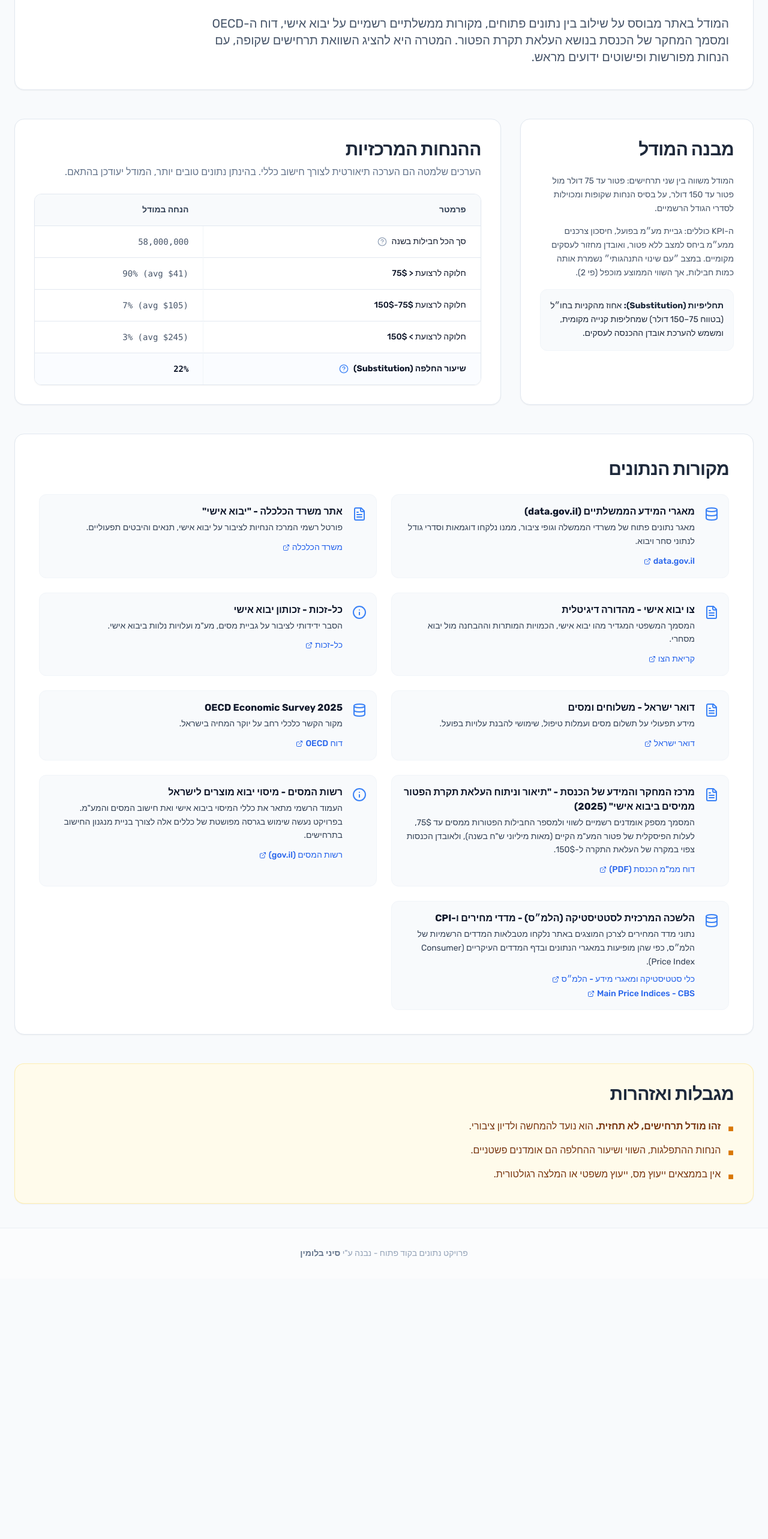
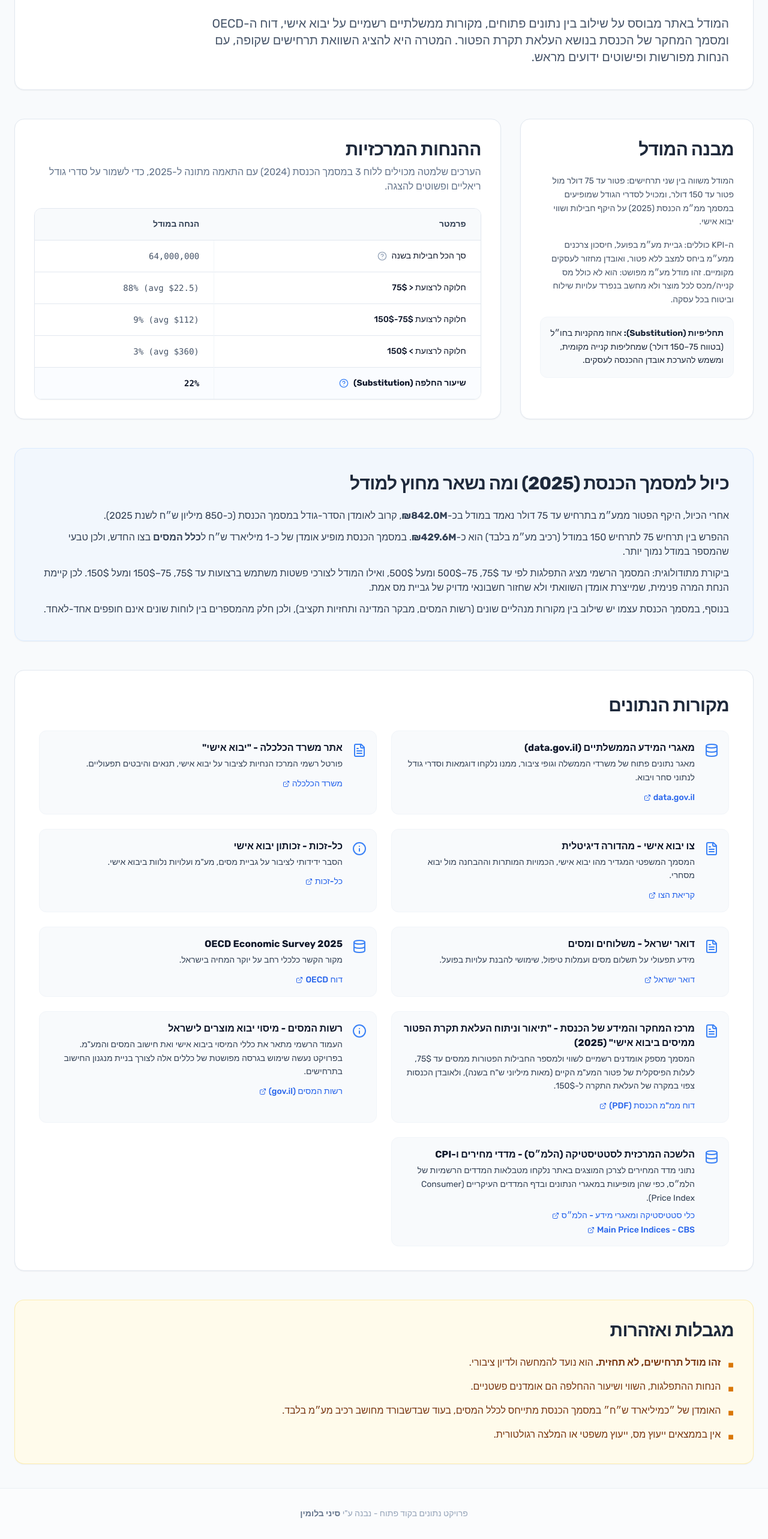
Before and after one commit to sinayblumin/75vs150, a Next.js app: page /methodology in a window 1280 px wide. Shown: the part 205-2771 px from the top of the page at 60% size. Before the commit the page ends 2337 px from the top, so only its background shows below. Built offline with nearby package versions, Linux system fonts and the light colour scheme; a web font is replaced by a local one.

Commit message:
feat: Implement initial data models for tax rules and assumptions, and set up dashboard UI components.

```diff
--- a/app/methodology/page.tsx
+++ b/app/methodology/page.tsx
@@ -2,12 +2,21 @@ import assumptions from '@/data/assumptions.json';
 import { SectionHeading } from '@/components/SectionHeading';
 import { HelpCircle, ExternalLink, Database, FileText, Info } from 'lucide-react';
 import { Tooltip, TooltipContent, TooltipProvider, TooltipTrigger } from '@/components/ui/tooltip';
+import { calculateScenario } from '@/lib/scenarioModel';
 
 export const metadata = {
     title: 'מתודולוגיה ומקורות - יבוא אישי',
 };
 
 export default function MethodologyPage() {
+    const scenarioNoExemption = calculateScenario(0);
+    const scenario75 = calculateScenario(75);
+    const scenario150 = calculateScenario(150);
+
+    const vatExemptionAt75 = scenarioNoExemption.totals.totalVatIls - scenario75.totals.totalVatIls;
+    const incrementalVatLossAt150 = scenario75.totals.totalVatIls - scenario150.totals.totalVatIls;
+    const formatMillions = (value: number) => `₪${(value / 1_000_000).toFixed(1)}M`;
+
     return (
         <div className="space-y-12 animate-in fade-in duration-500">
             <section className="bg-white p-8 md:p-10 rounded-2xl shadow-sm border border-slate-200">
@@ -24,10 +33,10 @@ export default function MethodologyPage() {
                     <SectionHeading title="מבנה המודל" />
                     <div className="text-slate-600 leading-relaxed text-sm space-y-4">
                         <p>
-                            המודל משווה בין שני תרחישים: פטור עד 75 דולר מול פטור עד 150 דולר, על בסיס הנחות שקופות ומכוילות לסדרי הגודל הרשמיים.
+                            המודל משווה בין שני תרחישים: פטור עד 75 דולר מול פטור עד 150 דולר, ומכויל לסדרי הגודל שמופיעים במסמך ממ״מ הכנסת (2025) על היקף חבילות ושווי יבוא אישי.
                         </p>
                         <p>
-                            ה-KPI כוללים: גביית מע״מ בפועל, חיסכון צרכנים ממע״מ ביחס למצב ללא פטור, ואובדן מחזור לעסקים מקומיים. במצב ״עם שינוי התנהגותי״ נשמרת אותה כמות חבילות, אך השווי הממוצע מוכפל (פי 2).
+                            ה-KPI כוללים: גביית מע״מ בפועל, חיסכון צרכנים ממע״מ ביחס למצב ללא פטור, ואובדן מחזור לעסקים מקומיים. זהו מודל מע״מ מפושט: הוא לא כולל מס קנייה/מכס לכל מוצר ולא מחשב בנפרד עלויות שילוח וביטוח בכל עסקה.
                         </p>
                         <div className="bg-slate-50 p-4 border border-slate-100 text-slate-800 rounded-xl">
                             <strong>תחליפיות (Substitution):</strong> אחוז מהקניות בחו״ל (בטווח 75–150 דולר) שמחליפות קנייה מקומית, ומשמש להערכת אובדן ההכנסה לעסקים.
@@ -38,7 +47,7 @@ export default function MethodologyPage() {
                 <section className="bg-white p-8 rounded-2xl shadow-sm border border-slate-200 lg:col-span-2 overflow-x-auto">
                     <SectionHeading
                         title="ההנחות המרכזיות"
-                        subtitle="הערכים שלמטה הם הערכה תיאורטית לצורך חישוב כללי. בהינתן נתונים טובים יותר, המודל יעודכן בהתאם."
+                        subtitle="הערכים שלמטה מכוילים ללוח 3 במסמך הכנסת (2024) עם התאמה מתונה ל-2025, כדי לשמור על סדרי גודל ריאליים ופשוטים להצגה."
                     />
                     <TooltipProvider>
                         <div className="overflow-x-auto border border-slate-200 rounded-xl shadow-sm">
@@ -99,7 +108,28 @@ export default function MethodologyPage() {
                 </section>
             </div>
 
-<section className="bg-white p-8 md:p-10 rounded-2xl shadow-sm border border-slate-200">
+            <section className="bg-blue-50/60 p-8 md:p-10 rounded-2xl shadow-sm border border-blue-100">
+                <SectionHeading title="כיול למסמך הכנסת (2025) ומה נשאר מחוץ למודל" />
+                <div className="space-y-3 text-sm md:text-base text-slate-700 leading-relaxed">
+                    <p>
+                        אחרי הכיול, היקף הפטור ממע״מ בתרחיש עד 75 דולר נאמד במודל בכ-<strong>{formatMillions(vatExemptionAt75)}</strong>,
+                        קרוב לאומדן הסדר-גודל במסמך הכנסת (כ-850 מיליון ש״ח לשנת 2025).
+                    </p>
+                    <p>
+                        ההפרש בין תרחיש 75 לתרחיש 150 במודל (רכיב מע״מ בלבד) הוא כ-<strong>{formatMillions(incrementalVatLossAt150)}</strong>.
+                        במסמך הכנסת מופיע אומדן של כ-1 מיליארד ש״ח ל<strong>כלל המסים</strong> בצו החדש, ולכן טבעי שהמספר במודל נמוך יותר.
+                    </p>
+                    <p>
+                        ביקורת מתודולוגית: המסמך הרשמי מציג התפלגות לפי עד 75$, 75–500$ ומעל 500$, ואילו המודל לצורכי פשטות משתמש ברצועות עד 75$, 75–150$ ומעל 150$.
+                        לכן קיימת הנחת המרה פנימית, שמייצרת אומדן השוואתי ולא שחזור חשבונאי מדויק של גביית מס אמת.
+                    </p>
+                    <p>
+                        בנוסף, במסמך הכנסת עצמו יש שילוב בין מקורות מנהליים שונים (רשות המסים, מבקר המדינה ותחזיות תקציב), ולכן חלק מהמספרים בין לוחות שונים אינם חופפים אחד-לאחד.
+                    </p>
+                </div>
+            </section>
+
+            <section className="bg-white p-8 md:p-10 rounded-2xl shadow-sm border border-slate-200">
                 <SectionHeading title="מקורות הנתונים" />
                 <ul className="grid grid-cols-1 md:grid-cols-2 gap-6 text-slate-700">
                     <li className="flex items-start gap-4 p-4 rounded-xl bg-slate-50 border border-slate-100">
@@ -262,6 +292,10 @@ export default function MethodologyPage() {
                     </li>
                     <li className="flex items-start gap-3">
                         <span className="text-amber-600 mt-1 shrink-0">■</span>
+                        <span>האומדן של ״כמיליארד ש״ח״ במסמך הכנסת מתייחס לכלל המסים, בעוד שבדשבורד מחושב רכיב מע״מ בלבד.</span>
+                    </li>
+                    <li className="flex items-start gap-3">
+                        <span className="text-amber-600 mt-1 shrink-0">■</span>
                         <span>אין בממצאים ייעוץ מס, ייעוץ משפטי או המלצה רגולטורית.</span>
                     </li>
                 </ul>
--- a/components/DashboardClient.tsx
+++ b/components/DashboardClient.tsx
@@ -217,7 +217,8 @@ export default function DashboardClient({
                     )}
                 </div>
                 <p className="text-center text-xs text-slate-500">
-                    הבהרה: בגרסת המודל הנוכחית, חיסכון הצרכנים מחושב כרכיב מע״מ בלבד וביחס לתרחיש ללא פטור ממע״מ.
+                    הבהרה: במודל זה מוצג רכיב המע״מ בלבד. במסמך הכנסת אומדן ה"כמיליארד ש״ח" מתייחס לכלל המסים
+                    (מע״מ, מס קנייה ולעיתים רכיבי בסיס מס נוספים), ולכן המספרים אינם זהים אחד לאחד.
                 </p>
             </section>
 
--- a/data/assumptions.json
+++ b/data/assumptions.json
@@ -1,10 +1,10 @@
 {
-    "annual_parcels_total": 58000000,
-    "share_under_75": 0.9,
-    "share_75_to_150": 0.07,
-    "share_over_150": 0.03,
-    "avg_value_under_75": 41,
-    "avg_value_75_to_150": 105,
-    "avg_value_over_150": 245,
+    "annual_parcels_total": 64000000,
+    "share_under_75": 0.878,
+    "share_75_to_150": 0.09,
+    "share_over_150": 0.032,
+    "avg_value_under_75": 22.5,
+    "avg_value_75_to_150": 112,
+    "avg_value_over_150": 360,
     "substitution_rate": 0.22
 }
--- a/data/tax_rules.json
+++ b/data/tax_rules.json
@@ -1,5 +1,5 @@
 {
-    "vat_rate": 0.17,
+    "vat_rate": 0.18,
     "handling_fee_ils": 35,
     "exchange_rate_usd_ils": 3.7
 }
```
